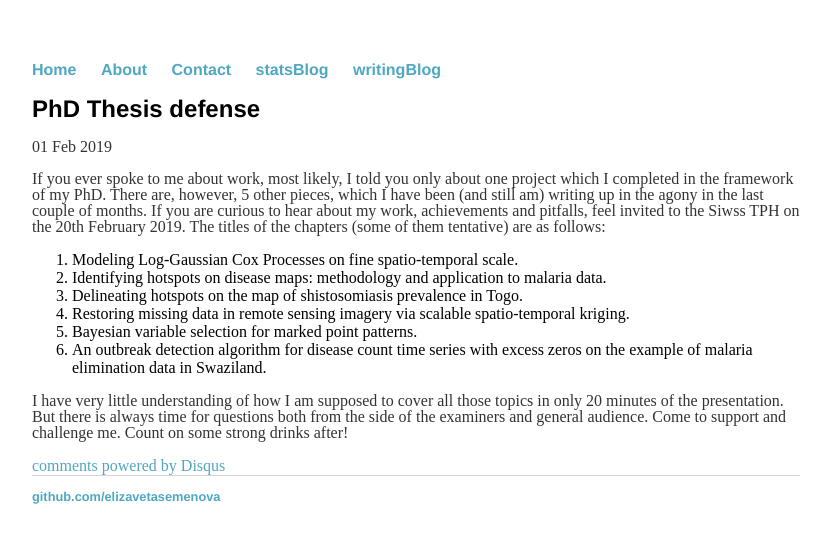
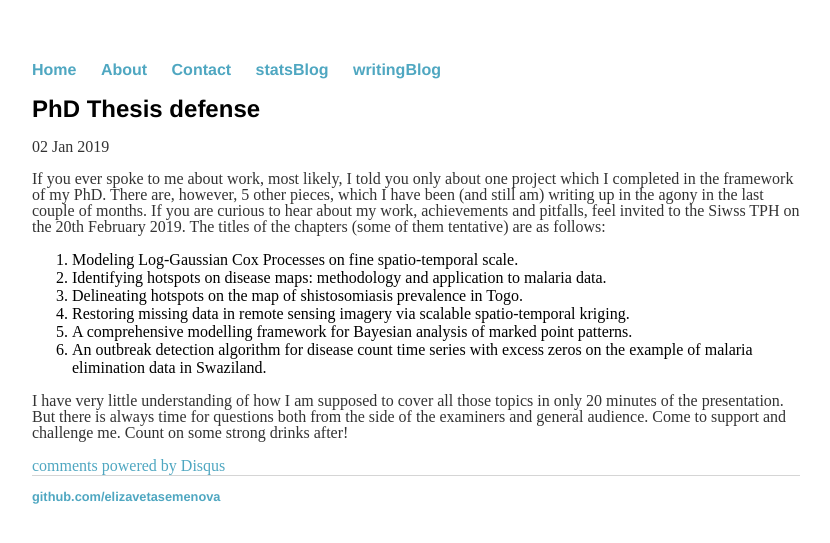
Before and after one commit to elizavetasemenova/elizavetasemenova.github.io, a Jekyll site: the page built from _posts/2019-01-02-PhD-Thesis-Defense.md, in a window 1280 px wide. Shown: the top 543 px of the page, without its empty margins (224-1054 px from the left). Built offline with Jekyll 4.4.1, drawn with Linux system fonts in a browser that asks for light colours; comment, search, counter and statistics services are not loaded.

Commit message:
Update 2019-01-02-PhD-Thesis-Defense.md

```diff
--- a/_posts/2019-01-02-PhD-Thesis-Defense.md
+++ b/_posts/2019-01-02-PhD-Thesis-Defense.md
@@ -1,7 +1,7 @@
 ---
 layout: post
 title: PhD Thesis defense
-date: 2019-02-01
+date: 2019-01-02
 comments: true
 ---
 If you ever spoke to me about work, most likely, I told you only about one project which I completed in the framework of my PhD. There are,
@@ -13,7 +13,7 @@ of them tentative) are as follows:
 2. Identifying hotspots on disease maps: methodology and application to malaria data.
 3. Delineating hotspots on the map of shistosomiasis prevalence in Togo.
 4. Restoring missing data in remote sensing imagery via scalable spatio-temporal kriging.
-5. Bayesian variable selection for marked point patterns.
+5. A comprehensive modelling framework for Bayesian analysis of marked point patterns.
 6. An outbreak detection algorithm for disease count time series with excess zeros on the example of malaria elimination data in Swaziland.
 
 I have very little understanding of how I am supposed to cover all those topics in only 20 minutes of the presentation. But there is
```
